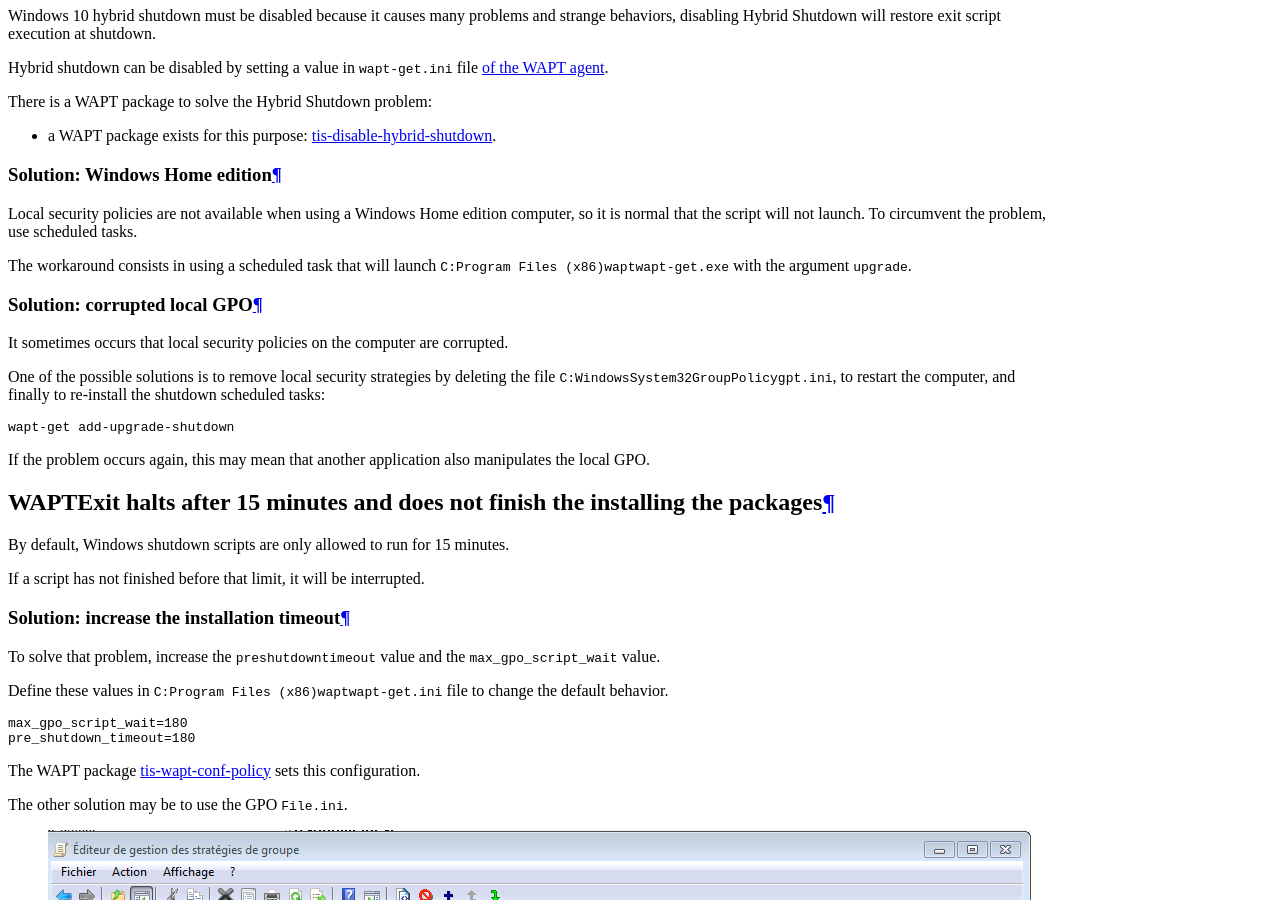
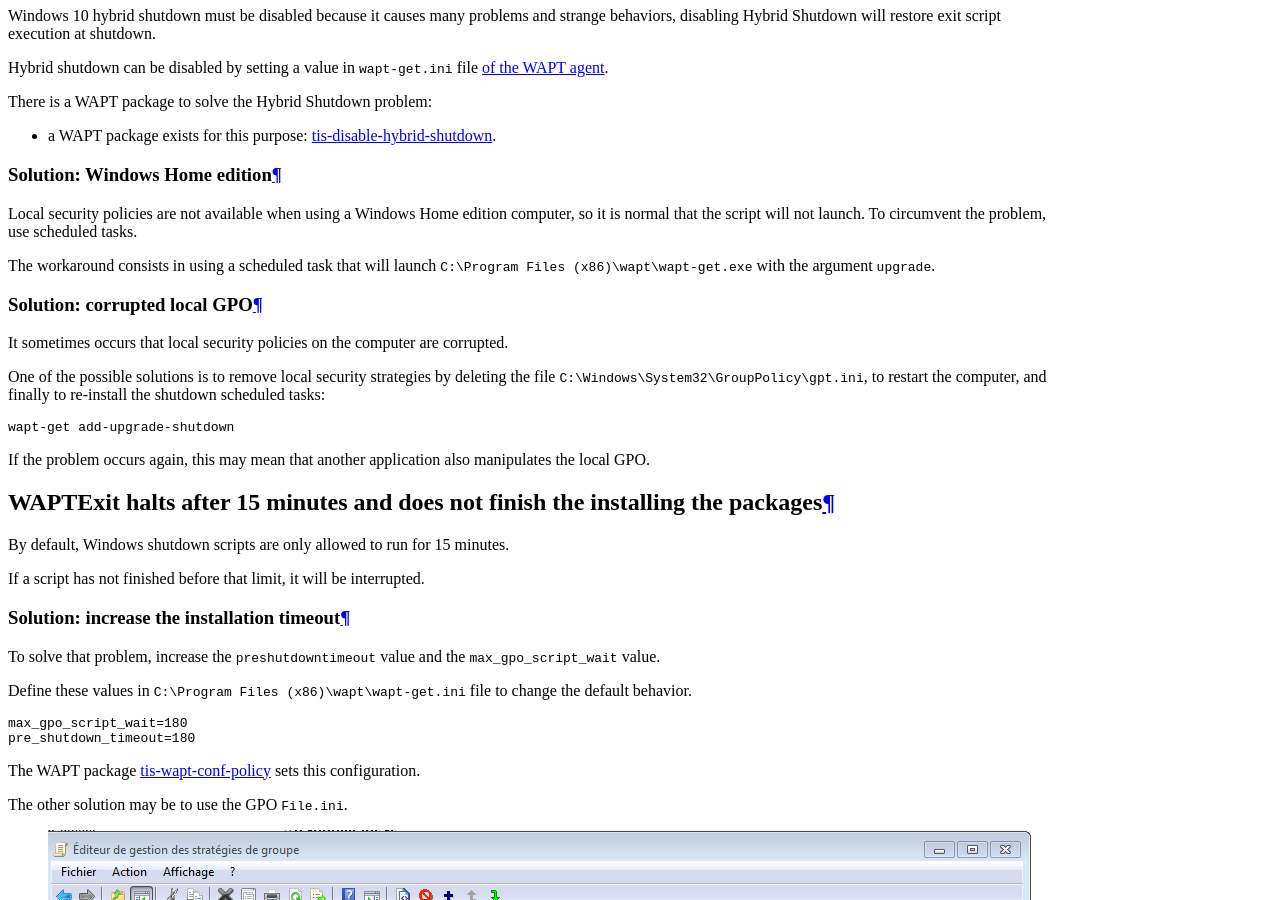
Before and after one commit to tranquilit/WAPT-Documentation, a Sphinx documentation site: the page built from source/wapt-common-problems/index.rst, in a window 1280 px wide and 900 px high, scrolled down 4928 px. Built offline with Sphinx 7.4.7 and the Read the Docs theme 2.0.0, drawn with Linux system fonts in a browser that asks for light colours; some of the changed text lies outside the part shown.

```diff
--- a/source/wapt-common-problems/index.rst
+++ b/source/wapt-common-problems/index.rst
@@ -63,7 +63,7 @@ The procedure is:
   the private key (file :file:`. pem`) in a safe location;
 
 * deploy the new certificate :file:`.crt` on your clients in the folder
-  :file:`C:\Program Files (x86)\ssl` manually or using
+  :file:`C:\\Program Files (x86)\\ssl` manually or using
   a :abbr:`GPO (Group Policy Object)`;
 
 Re-signing packages in the repositories
@@ -91,7 +91,7 @@ WAPT does not handle key revocation yet
 (:abbr:`CRL (Certificate Revocation List)`).
 
 The solution consists in deleting every :file:`.crt` certificate associated
-to the stolen private key, located in the :file:`C:\Program Files (x86)\wapt\ssl`
+to the stolen private key, located in the :file:`C:\\Program Files (x86)\\wapt\\ssl`
 folder.
 
 That operation can be done using a GPO, manually, or with a WAPT package.
@@ -234,7 +234,7 @@ computer, so it is normal that the script will not launch. To circumvent
 the problem, use scheduled tasks.
 
 The workaround consists in using a scheduled task that will launch
-:file:`C:\Program Files (x86)\wapt\wapt-get.exe`
+:file:`C:\\Program Files (x86)\\wapt\\wapt-get.exe`
 with the argument ``upgrade``.
 
 Solution: corrupted local GPO
@@ -243,7 +243,7 @@ Solution: corrupted local GPO
 It sometimes occurs that local security policies on the computer are corrupted.
 
 One of the possible solutions is to remove local security strategies by deleting
-the file :file:`C:\Windows\System32\GroupPolicy\gpt.ini`,
+the file :file:`C:\\Windows\\System32\\GroupPolicy\\gpt.ini`,
 to restart the computer, and finally to re-install the shutdown scheduled tasks:
 
 .. code-block:: bash
@@ -266,7 +266,7 @@ Solution: increase the installation timeout
 To solve that problem, increase the ``preshutdowntimeout`` value
 and the ``max_gpo_script_wait`` value.
 
-Define these values in :file:`C:\Program Files (x86)\wapt\wapt-get.ini` file
+Define these values in :file:`C:\\Program Files (x86)\\wapt\\wapt-get.ini` file
 to change the default behavior.
 
 .. code-block:: ini
@@ -310,7 +310,7 @@ The WAPT console can not contact the WAPT Server on port 443.
 
 * if :program:`Nginx` still does not start, you'll need to analyze journal logs
   in :file:`/var/log/nginx/` on Linux or in
-  :file:`C:\Program Files (x86)\wapt\waptserver\nginx\logs` on Windows.
+  :file:`C:\\Program Files (x86)\\wapt\\waptserver\\nginx\\logs` on Windows.
 
 Service unavailable
 +++++++++++++++++++
@@ -347,7 +347,7 @@ The WAPT console seems not to be able to verify the server's HTTPS certificate.
 
 * close your WAPT console;
 
-* delete the folder :file:`%appdata%\..\Local\waptconsole`;
+* delete the folder :file:`%appdata%\\..\\Local\\waptconsole`;
 
 * launch the command :code:`wapt-get enable-check-certificate`;
 
@@ -465,7 +465,7 @@ Solution
   .. hint::
 
     If the previous :command:`upload` failed, you can find the package in
-    :file:`C:\waptdev`.
+    :file:`C:\\waptdev`.
 
 * download and install :program:`WinSCP` using WAPT:
 
--- a/source/wapt-create-packages/audit/index.rst
+++ b/source/wapt-create-packages/audit/index.rst
@@ -63,7 +63,7 @@ To manually launch an audit check, you may also use the following command:
   Calling this function will launch the :command:`audit` scripts present
   in each WAPT package installed on the machine.
 
-WAPT saves in its local database :file:`C:\Program Files\wapt\waptdb.sqlite`
+WAPT saves in its local database :file:`C:\\Program Files\\wapt\\waptdb.sqlite`
 the audit scripts of all installed WAPT packages.
 
 Output example of :code:`wapt-get audit`:
--- a/source/wapt-create-packages/session-setup/index.rst
+++ b/source/wapt-create-packages/session-setup/index.rst
@@ -54,7 +54,7 @@ Calling that function executes the :command:`session_setup` script defined
 within each WAPT package installed on the computer.
 
 The WAPT agent stores in its local database
-(:file:`C:\Program Files (x86)\wapt\waptdb.sqlite`) the instruction sets
+(:file:`C:\\Program Files (x86)\\wapt\\waptdb.sqlite`) the instruction sets
 of all WAPT packages.
 
 .. attention::
@@ -62,7 +62,7 @@ of all WAPT packages.
   :command:`session_setup` is launched only **once per WAPT package version
   and per user**.
 
-  The WAPT agent stores in is local :file:`%appdata%\wapt\waptsession.sqlite`
+  The WAPT agent stores in is local :file:`%appdata%\\wapt\\waptsession.sqlite`
   database the instances of :command:`session_setup` that have been already
   been played.
 
--- a/source/waptserver-backup.rst
+++ b/source/waptserver-backup.rst
@@ -126,7 +126,7 @@ Backing up the WAPT Server on Windows
   net stop WAPTServer
   net stop WAPTApache
 
-* backup the WAPT root folder :file:`C:\Program Files (x86)\wapt`
+* backup the WAPT root folder :file:`C:\\Program Files (x86)\\wapt`
   on a remote backup destination;
 
     **Exemple**: backup on an external hard disk drive :file:`W:`
```
Also changed, not shown: source/wapt-create-packages/package-additional/index.rst (+4 -4 lines), source/wapt-create-packages/package-additional/setuphelpers-useful.rst (+18 -18 lines).
